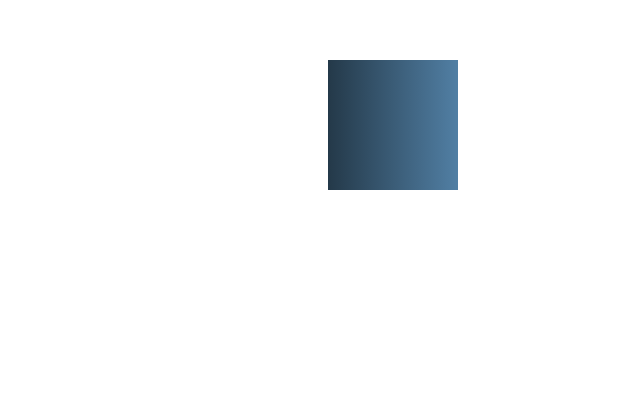
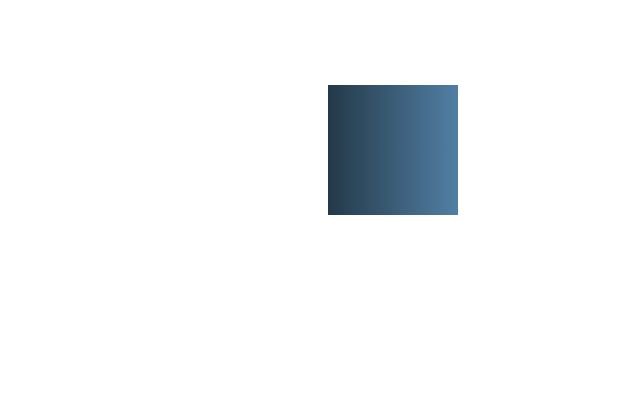
Before and after one commit to utfw/PORTFOLIO_2023, a Next.js app: page /portfolio_2023/ in a window 1280 px wide. Shown: the part 1125-1520 px from the top of the page, without its empty margins (640-1280 px from the left). Built offline with nearby package versions, Linux system fonts and the light colour scheme.

Commit message:
layout changed

```diff
--- a/styles/Main.module.scss
+++ b/styles/Main.module.scss
@@ -225,6 +225,7 @@
   width: 100%;
   height: 100%;
   max-height: 100vh;
+  min-height: 850px;
   >ul>li{
     opacity: 0;
     display: block;
--- a/styles/globals.css
+++ b/styles/globals.css
@@ -101,3 +101,7 @@
   animation-play-state: running !important;
   }
 }
+
+@media screen and (max-height:850px) {
+  section{height: auto;}
+}
```
